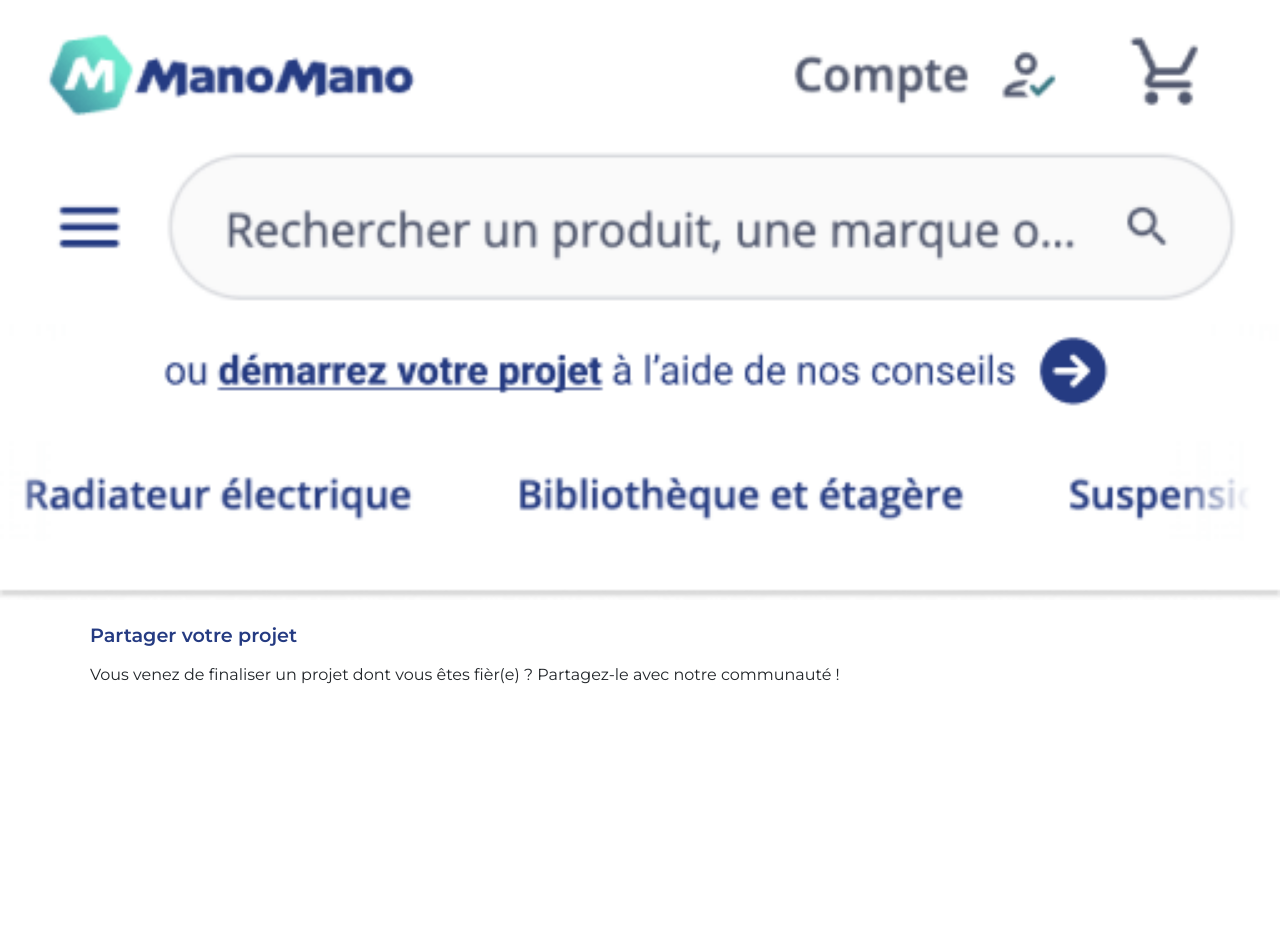
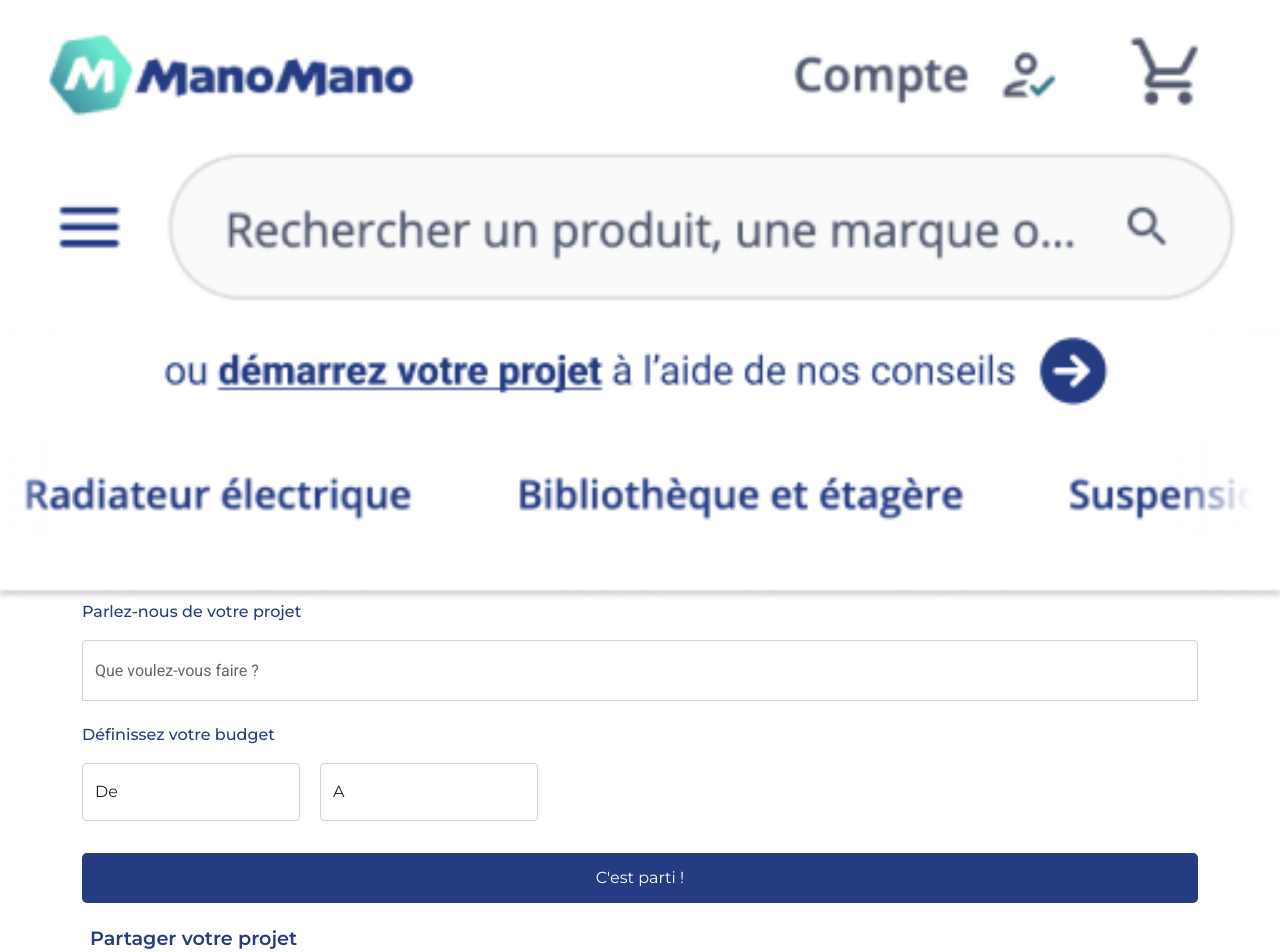
Before and after one commit to VianneyAccart/Hackathon-JAVAA-Front, an Angular app: page /creation-projet in a window 1280 px wide. Shown: the top 952 px of the page. Before the commit the page ends 800 px from the top, so only its background shows below. Built offline with nearby package versions, Linux system fonts and the light colour scheme.

Commit message:
starting methods and validations

```diff
--- a/src/app/app.component.html
+++ b/src/app/app.component.html
@@ -1,2 +1,3 @@
 <app-header></app-header>
+<app-search-form></app-search-form>
 <router-outlet></router-outlet>
--- a/src/app/search-form/search-form.component.html
+++ b/src/app/search-form/search-form.component.html
@@ -5,7 +5,7 @@
             <mat-form-field class="example-full-width" appearance="fill">
                 <mat-label>Que voulez-vous faire ?</mat-label>
                 <input type="text" placeholder="En quoi consiste votre projet ?" aria-label="Number" matInput
-                    [formControl]="myControl" [matAutocomplete]="auto">
+                    [formControl]="categoryControl" [matAutocomplete]="auto">
                 <mat-autocomplete #auto="matAutocomplete">
                     <mat-option *ngFor="let option of filteredOptions | async" [value]="option">
                         {{option}}
@@ -18,11 +18,11 @@
             <p class="title">Définissez votre budget</p>
             <div class="form-floating d-flex align-items-center mb-3">
                 <div class="form-floating min">
-                    <input type="number" class="form-control" id="floatingMin" placeholder="1000" min="0">
+                    <input type="number" [formControl]="minControl" class="form-control" id="floatingMin" placeholder="1000" min="0">
                     <label for="floatingMin">De</label>
                 </div>
                 <div class="form-floating">
-                    <input type="number" class="form-control" id="floatingMax" placeholder="2500" min="0">
+                    <input type="number" [formControl]="maxControl" class="form-control" id="floatingMax" placeholder="2500" min="0">
                     <label for="floatingMax">A</label>
                 </div>
             </div>
--- a/src/app/search-form/search-form.component.ts
+++ b/src/app/search-form/search-form.component.ts
@@ -11,12 +11,29 @@ import {map, startWith} from 'rxjs/operators';
   styleUrls: ['./search-form.component.css']
 })
 export class SearchFormComponent implements OnInit {
-  myControl = new FormControl();
+  categoryControl = new FormControl();
+  minControl = new FormControl();
+  maxControl = new FormControl();
+
+  // Used for API request
+  category: string | undefined;
+  min: number | undefined;
+  max: number | undefined;
+
+
   options: string[] = ['Rénover une salle de bain', 'Rénover une cuisine', 'Rénover une chambre d\'enfant', 'Rénover ses toilettes'];
   filteredOptions: Observable<string[]> | undefined;
 
+  constructor(){}
+
+  onSubmit(){
+    this.category = this.categoryControl.value;
+    this.min = this.minControl.value;
+    this.max = this.maxControl.value;
+  }
+
   ngOnInit() {
-    this.filteredOptions = this.myControl.valueChanges.pipe(
+    this.filteredOptions = this.categoryControl.valueChanges.pipe(
       startWith(''),
       map(value => this._filter(value)),
     );
```
